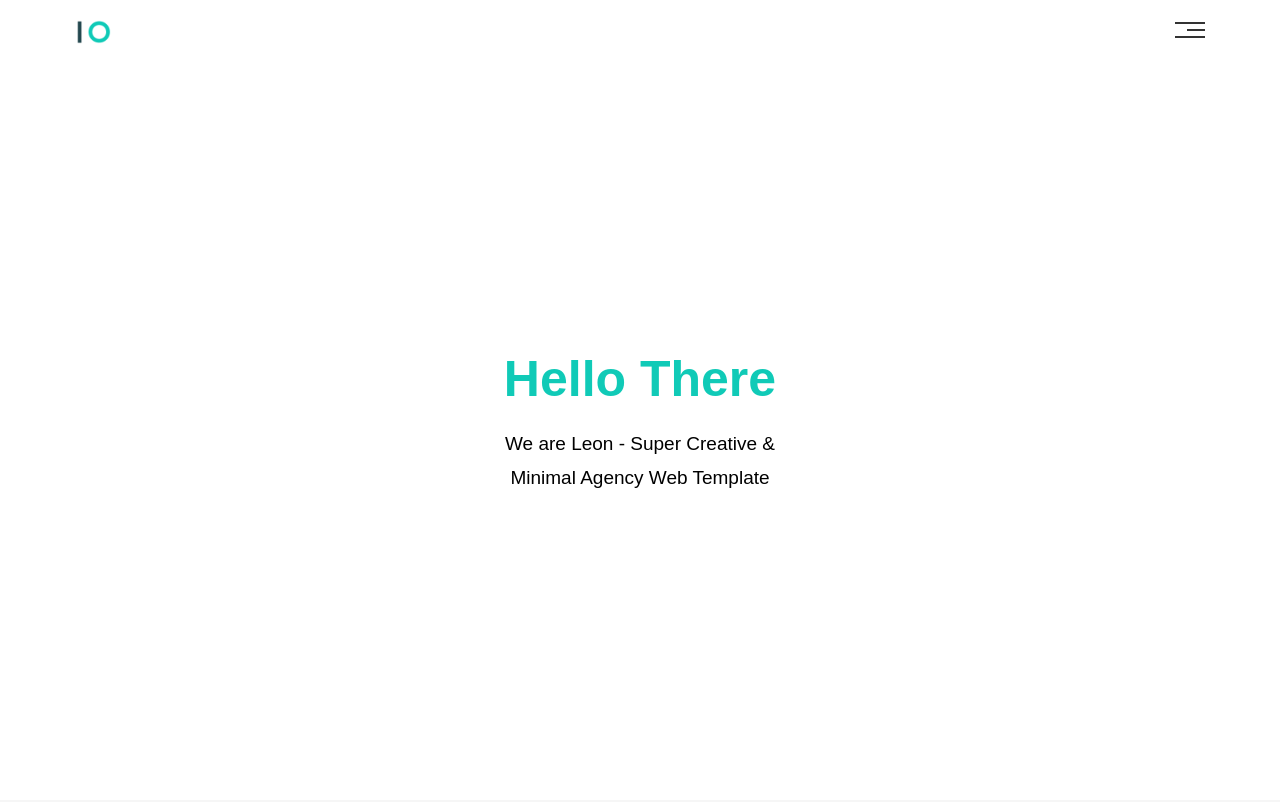
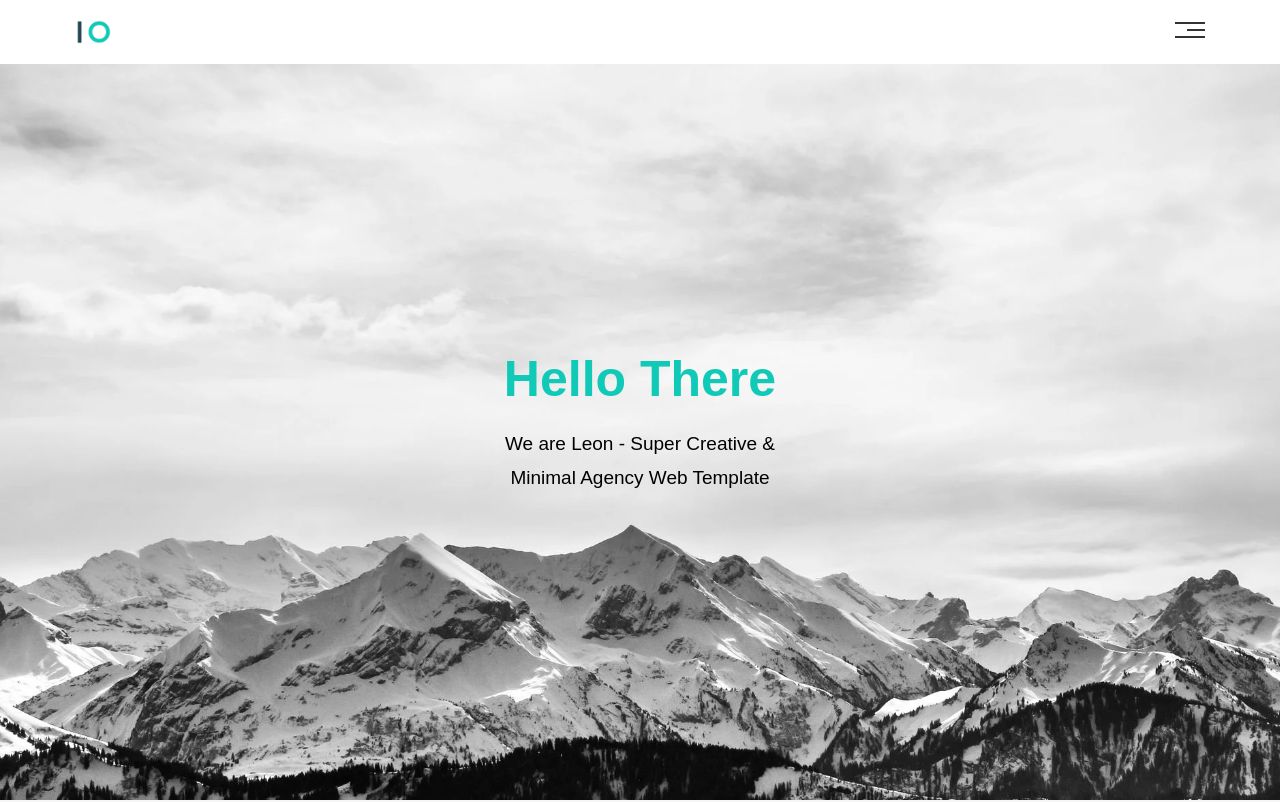
Before and after one commit to Elsharkawyh63/template-1, a plain HTML site: page index.html in a window 1280 px wide. Shown: the top 802 px of the page. Drawn offline with Linux system fonts and the light colour scheme.

Commit message:
Update file.css

```diff
--- a/file.css
+++ b/file.css
@@ -114,7 +114,7 @@ body{
 } */
 /* end header  */
 .landing{
-    background-image: url(../images/back.jpg);
+    background-image: url(back.jpg);
     background-size:cover;
     height: calc(100vh - 64px);
     position: relative;
```
